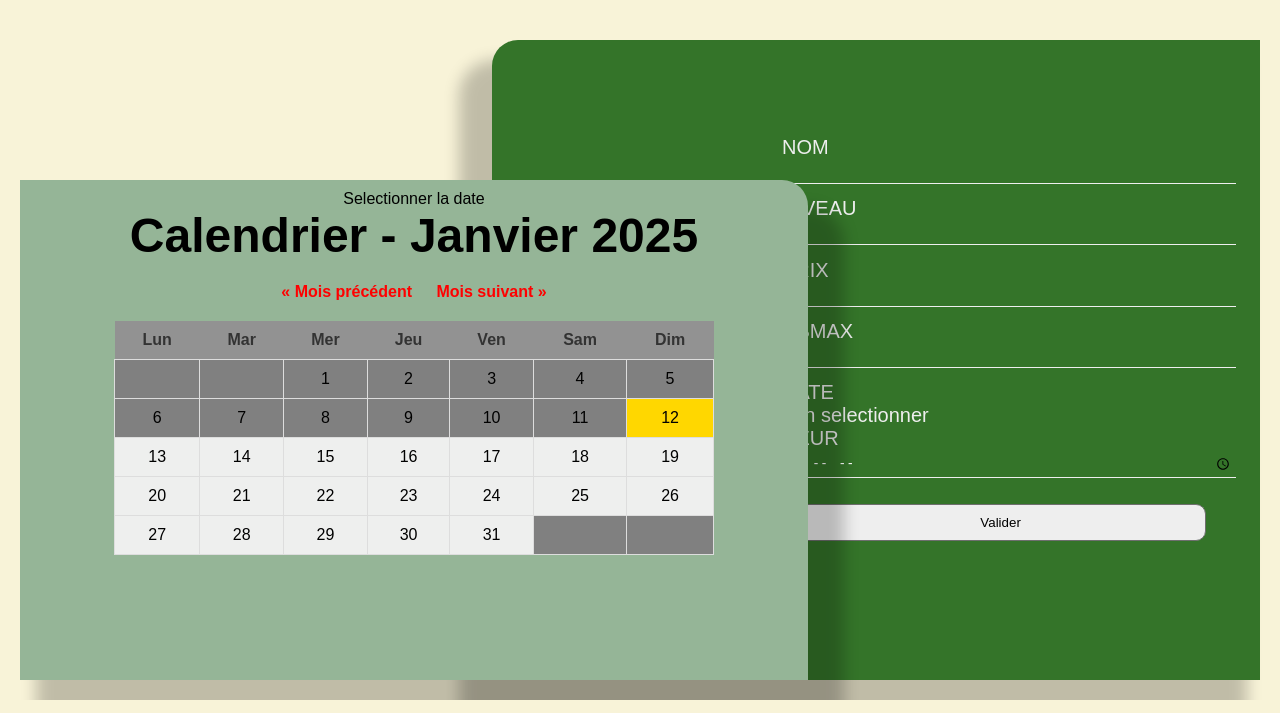
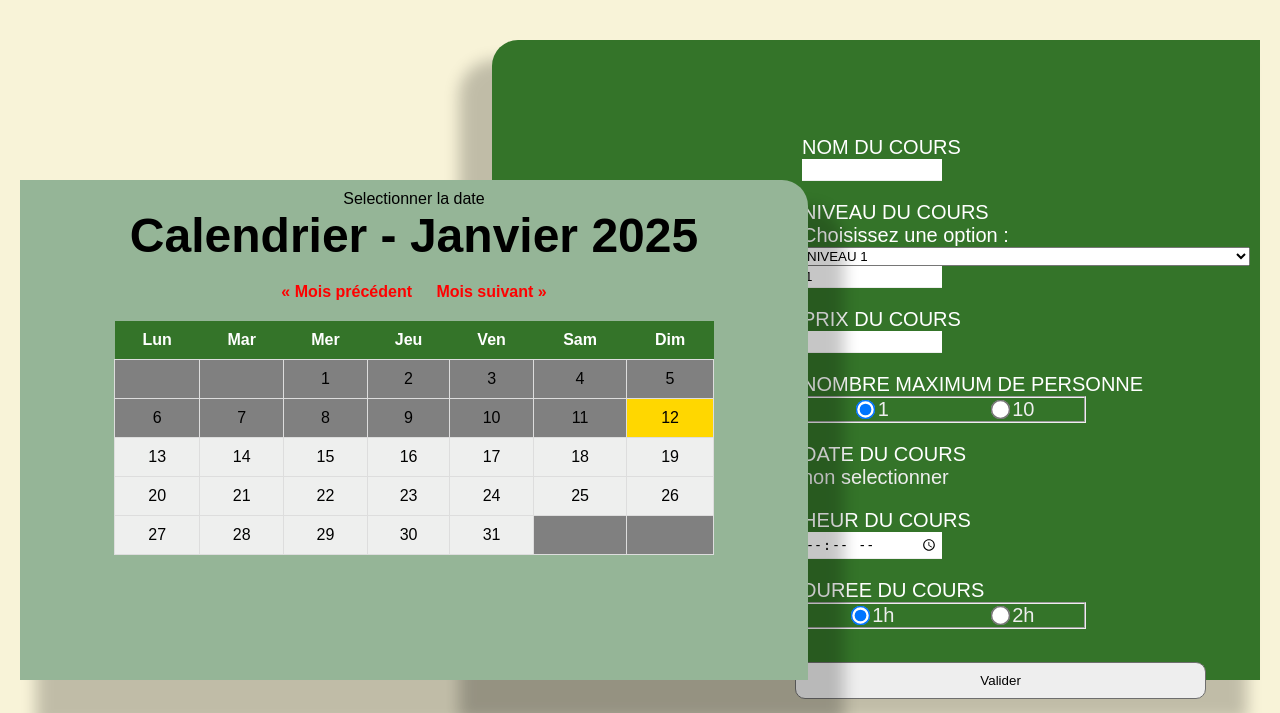
Before and after one commit to julian2bot/SAE_Poney, a PHP site: page /page/creationCours.php in a window 1280 px wide. Shown: the part 140-853 px from the top of the page. Run offline with PHP 8.4, Linux system fonts and the light colour scheme; data that the repository does not hold is empty.

Commit message:
combobox fonctionne

```diff
--- a/assets/script/jsCreationCours.js
+++ b/assets/script/jsCreationCours.js
@@ -1,10 +1,13 @@
+// Appel initial pour synchroniser la valeur par défaut
+document.addEventListener('DOMContentLoaded', () => {
+    Combobox();
+});
+
+function getDate(month,year){
 
 
-function getDate(month,year){
-// Récupérer un élément par son ID
 const titres = document.querySelectorAll('.jourpossible');
 
-// Ajout d'un gestionnaire à chaque élément
 titres.forEach((element) => {
     element.addEventListener("click", ()=> {
 
@@ -31,3 +34,16 @@ function changerTexte(valeur,month,year) {
     console.log(dateimput.valueAsNumber)
 
 }
+
+function Combobox()
+{
+    // Récupération des éléments
+    const combobox = document.getElementById('combobox');
+    const inputField = document.getElementById('niveau');
+
+    // Événement lorsque l'utilisateur sélectionne une option
+    combobox.addEventListener('change', () => {
+        // Mettre à jour la valeur de l'input avec la valeur sélectionnée
+        inputField.value = combobox.value;
+    });
+}
--- a/assets/style/creationCoursCss.css
+++ b/assets/style/creationCoursCss.css
@@ -67,30 +67,43 @@ form button{
     border-radius: 10px;
     border: #6e6e6e 1px solid;
 
+
 }
-form > a{
-    text-decoration: none;
-    color: #b3b2b2;
-}
+
+
 form > a:hover{
     text-decoration: underline #b3b2b2;
 }
 
-form > input {
-    width: 100%;
-    padding: 3px;
-    border: none;
-    margin-bottom: 1em;
+form >section>label {
 
-    border-bottom: 1px solid #eee;
-    background-color: transparent;
-    caret-color: white;
-    outline: none;
+
+
     color: white;
 }
 
+form >section>input {
+    width: 30%;
+    padding: 3px;
+    border: none;
+    border-bottom: 1px solid #eee;
+    caret-color: white;
+    color: black;
+}
+
+form>section
+{
+  margin-left: 1em;
+  display: flex;
+  flex-direction: column;
+  margin-bottom: 1em;
+  width: 100%;
+}
+
 form > input::placeholder{
+
     color: white;
+
 }
 
 td {
@@ -101,7 +114,7 @@ td {
 
 
   th, td { padding: 10px; text-align: center; /*! border: 1px solid #ddd; */ }
-  th { background-color: #f2f2f2; color: #333;}
+  th { background-color: #f2f2f2; color: #ffff;}
   td:hover { background-color: #ADD8E6; cursor: pointer; }
 
   .current-day { background-color: #ffdd57; font-weight: bold; }
@@ -128,7 +141,7 @@ td {
   }
 
   th {
-      background-color: #929292;
+      background-color: #347429;
   }
   .navigation {
       margin: 20px;
@@ -152,3 +165,34 @@ td {
 td{
      background-color: #f3f3f3f3;
 }
+
+.text-block
+{
+   text-align: left;
+}
+
+fieldset
+{
+    display: flex;
+    justify-content: space-between
+    text-align: center;
+
+    width: 100px;
+
+    flex-grow: 0;
+
+}
+
+fieldset>div
+{
+    text-align: center;
+    padding-left: 20px;
+    padding-right:20px;
+    width: 100px;
+}
+
+fieldset>div>input
+{
+transform: scale(1.5); /* Augmenter la taille du bouton radio de 1.5x */
+
+}
--- a/page/creationCours.php
+++ b/page/creationCours.php
@@ -58,22 +58,79 @@ require_once "../utils/connexionBD.php";
                 <article class="text-block">
 
                 <form action="action.php" method="post">
-                    <label>NOM</label>
-                    <input name="nom" id="nom" type="text" required />
-                    <label>NIVEAU</label>
-                    <input name="niveau" id="niveau" type="text" required />
-                    <label>PRIX</label>
-                    <input name="prix" id="prix" type="number" required />
-                    <label>NBMAX</label>
-                    <input name="nbmax" id="nbmax" type="number" required />
+                    <section>
+                        <label>NOM DU COURS</label>
+                        <input name="nom" id="nom" type="text" required />
+                    </section>
 
-                    <label>DATE</label>
-                    <p id=montrerdate>non selectionner</p>
-                    <input name="datevalider" value="" id="datevalider" hidden type="date" required />
+                    <section>
+                        <label>NIVEAU DU COURS</label>
+                        <script src="../assets/script/jsCreationCours.js"></script>
+                        <label for="combobox">Choisissez une option :</label>
+                        <select id="combobox" onchange="Combobox()" >
+                            <option value=1 >NIVEAU 1</option>
+                            <option value=2 >NIVEAU 2</option>
+                            <option value=3 >NIVEAU 3</option>
+                            <option value=4 >NIVEAU 4</option>
+                            <option value=5 >NIVEAU 5</option>
+                            <option value=6 >NIVEAU 6</option>
+                            <option value=7 >NIVEAU 7</option>
+                            <option value=8 >NIVEAU 8</option>
+                            <option value=9 >NIVEAU 9</option>
+                            <option value=10 >NIVEAU 10</option>
+                        </select>
 
-                    <label>HEUR</label>
+                        <input name="niveau" id="niveau" type="text" value=1 placeholder="La valeur apparaît ici" required />
 
-                    <input type="time" id="appt" name="appt" min="09:00" max="18:00" required />
+                    </section>
+
+
+
+                    <section>
+                        <label>PRIX DU COURS</label>
+                        <input name="prix" id="prix" type="number" required />
+                    </section>
+
+                    <section>
+                        <label>NOMBRE MAXIMUM DE PERSONNE</label>
+                        <fieldset>
+                            <div>
+                                <input type="radio" id="nbmax1" name="nbmax" value=1 checked />
+                                <label for="nbmax1">1</label>
+                            </div>
+                            <div>
+                                <input type="radio" id="nbmax10" name="nbmax" value=10 />
+                                <label for="choix2h">10</label>
+                            </div>
+                        </fieldset>
+                    </section>
+
+                    <section>
+                        <label>DATE DU COURS</label>
+                        <p id=montrerdate>non selectionner</p>
+                        <input name="datevalider" value="" id="datevalider" hidden type="date" required />
+                    </section>
+
+                    <section>
+                        <label>HEUR DU COURS</label>
+                        <input type="time" id="appt" name="appt" min="09:00" max="22:00" required />
+                    </section>
+
+                    <section>
+                        <label>DUREE DU COURS</label>
+                        <fieldset>
+                            <div>
+                                <input type="radio" id="choix1h" name="choixheure" value=1 checked />
+                                <label for="choix1h">1h</label>
+                            </div>
+                            <div>
+                                <input type="radio" id="choix2h" name="choixheure" value=2 />
+                                <label for="choix2h">2h</label>
+                            </div>
+                        </fieldset>
+                    </section>
+
+
 
 
                     <button type="submit">Valider</button>
```
Also changed, not shown: assets/style/datetimebox.css (added, +107 -0 lines).
